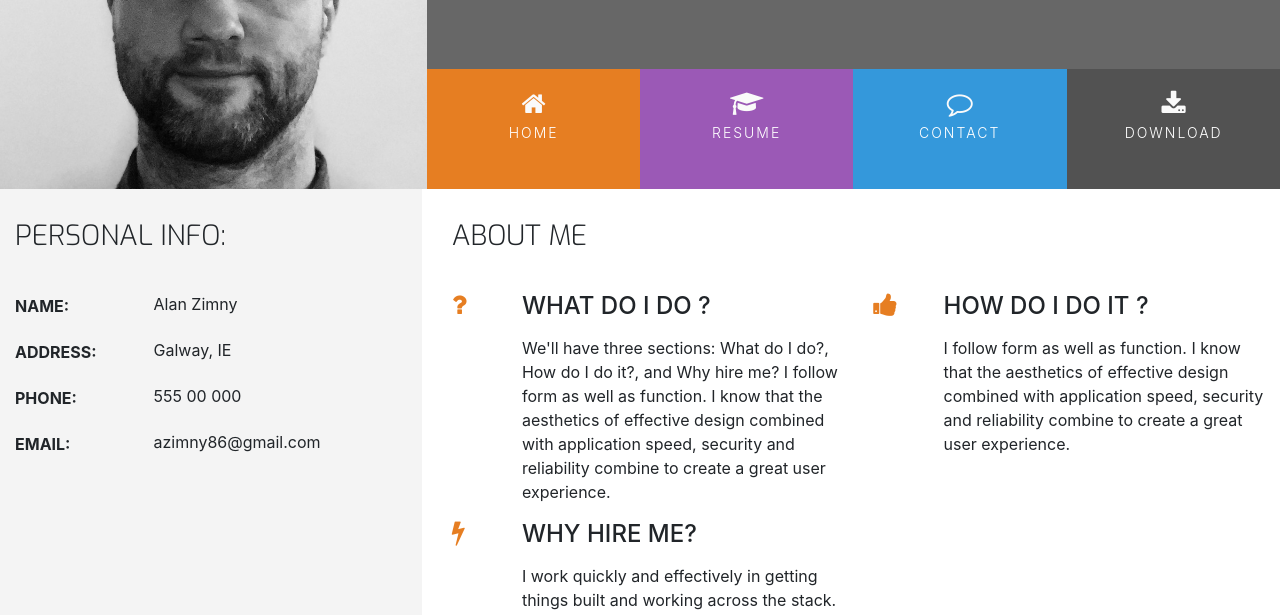
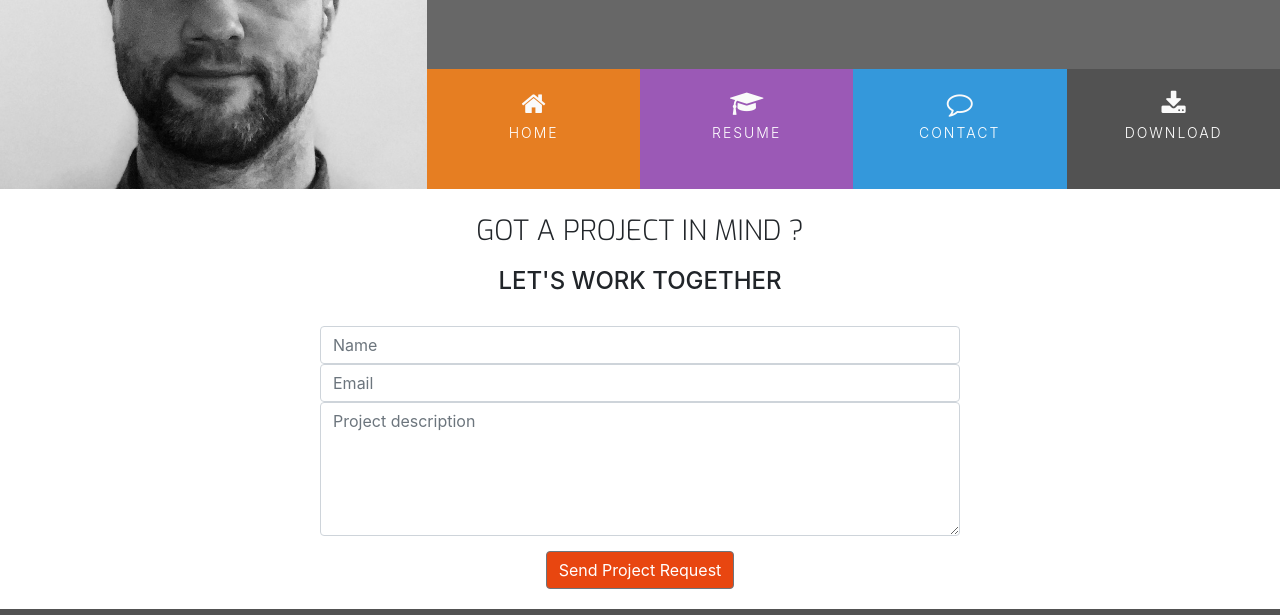
Before and after one commit to azimny86/Resume, a plain HTML site: page contact.html in a window 1280 px wide. Shown: the part 180-795 px from the top of the page. Drawn offline with nearby package versions, Linux system fonts and the light colour scheme.

Commit message:
Add contact form with styilin

```diff
--- a/assets/css/style.css
+++ b/assets/css/style.css
@@ -31,6 +31,10 @@
 
 .bg-color-work-history {
     background-color: #9b59b6;
+}
+
+.bg-color-contact {
+    background-color: #fff;
 }
 
 /*-------------------------- Heading*/
@@ -334,3 +338,36 @@ footer{
 .history-items {
     margin-bottom: 30px;
 }
+
+/*-------------------------- Contact Form*/
+
+.contact-heading {
+    font-family: 'Exo', sans-serif;
+    font-weight: 300;
+    margin-top: 25px;
+    margin-bottom: 20px;
+}
+
+.center-form {
+    padding-top: 10px;
+    margin: 0 auto;
+    max-width: 70%;
+}
+
+button[type= "submit"] {
+    margin-top: 15px;
+    margin-bottom: 20px;
+    columns: #fafafa;
+    background-color: #e84610;
+}
+
+/*-------------------------- Media Queries*/
+
+@media (min-width:992px) {
+    .center-form {
+        padding-top: 30px;
+        min-height: 240px;
+        margin: 0 auto;
+        max-width: 50%;
+    }
+}
--- a/contact.html
+++ b/contact.html
@@ -36,7 +36,7 @@
                                 <a href="contact.html" class="hvr-sweep-to-bottom"><i class="fa fa-comment-o" aria-hidden="true"></i></i><span>Contact</span></a>
                             </li>
                             <li class="col-6 col-sm-3 ui-manu-color-download list-inline-item menuitem">
-                                <a href="#" class="hvr-sweep-to-bottom"><i class="fa fa-download" aria-hidden="true"></i></i><span>Download</span></a>
+                                <a href="assets/cv/Alan_Zimny_CV.PDF" class="hvr-sweep-to-bottom" target="_blank"><i class="fa fa-download" aria-hidden="true"></i></i><span>Download</span></a>
                             </li>
                         </ul>
                     </div>
@@ -46,94 +46,21 @@
         </div>
     </header>
     <section class="containser-fluid">
-        <div class="row ">
-            <div class="col-md-4 bg-color-personal-info section-column">
-                <div class="row">
-                    <div class="col-12">
-                        <h3 class="section-heading uppersace"> Personal Info:</h3>
-                    </div>
-                </div>
-                <div class="personal-info-item">
-                    <div class="key">
-                        <p class="uppersace">Name:</p>
-                    </div>
-                    <div class="value">
-                        <p>Alan Zimny</p>
-                    </div>
-                </div>
-                <div class="personal-info-item">
-                    <div class="key">
-                        <p class="uppersace">Address:</p>
-                    </div>
-                    <div class="value">
-                        <p>Galway, IE</p>
-                    </div>
-                </div>
-                <div class="personal-info-item">
-                    <div class="key">
-                        <p class="uppersace">Phone:</p>
-                    </div>
-                    <div class="value">
-                        <p>555 00 000</p>
-                    </div>
-                </div>
-                <div class="personal-info-item">
-                    <div class="key">
-                        <p class="uppersace">Email:</p>
-                    </div>
-                    <div class="value">
-                        <p>azimny86@gmail.com</p>
-                    </div>
-                </div>
-            </div>
-            <div class="col-md-8 bg-color-three-reasons section-column">
-                <div class="row">
-                    <div class="col">
-                        <h3 class="section-heading uppersace">About Me</h3>
-                    </div>
-                </div>
-                <div class="row">
-                    <div class="col-10 offset-1 offset-sm-0 col-sm-4 col-md-6">
-                        <div class="row">
-                            <div class="col-2">
-                                <i class="three-reasons-icon fa fa-question" aria-hidden="true"></i>
-                            </div>
-                            <div class="col-10">
-                                <h4 class="three-reasons-heading uppersace">What do I do ?</h4>
-                                <p>
-                                    We'll have three sections: What do I do?, How do I do it?, and Why hire me?
-                                    I follow form as well as function. I know that the aesthetics of effective design combined with application speed, security and reliability combine to create a great user experience.
-                                </p>
+        <div class="row bg-color-contact">
+            <div class="col">
+                <h3 class="contact-heading uppersace text-center">Got a project in mind ?</h3>
+                <h4 class="uppersace text-center">Let's work together</h4>
+                <div class="center-form">
+                    <form action="">
+                        <input type="text" name="name" id="fullname" class="form-control" placeholder="Name" required/>
+                        <input type="email" name="email" id="emailaddress" class="form-control" placeholder="Email" required/>
+                        <textarea name="projectsummary" id="projectsummary" rows="5" placeholder="Project description" class="form-control"></textarea>
+                        <div class="form-row text-center">
+                            <div class="col">
+                                <button type="submit" class="btn btn-secondary"> Send Project Request</button>
                             </div>
                         </div>
-                    </div>
-                    <div class="col-10 offset-1 offset-sm-0 col-sm-4 col-md-6">
-                        <div class="row">
-                            <div class="col-2">
-                                <i class="three-reasons-icon fa fa-thumbs-up" aria-hidden="true"></i>
-                            </div>
-                            <div class="col-10">
-                                <h4 class="three-reasons-heading uppersace">How do I do it ?</h4>
-                                <p>
-                                    I follow form as well as function. I know that the aesthetics of effective design combined with application speed, security and reliability
-                                    combine to create a great user experience.
-                                </p>
-                            </div>
-                        </div>
-                    </div>
-                    <div class="col-10 offset-1 offset-sm-0 col-sm-4 col-md-6">
-                        <div class="row">
-                            <div class="col-2">
-                                <i class="three-reasons-icon fa fa-bolt" aria-hidden="true"></i>
-                            </div>
-                            <div class="col-10">
-                                <h4 class="three-reasons-heading uppersace">Why hire me?</h4>
-                                <p>
-                                    I work quickly and effectively in getting things built and working across the stack. I'm an excellent communicator who thrives in bright and enthusiastic teams and I'm also a self starter when working solo.
-                                </p>
-                            </div>
-                        </div>
-                    </div>
+                    </form>
                 </div>
             </div>
         </div>
@@ -150,7 +77,7 @@
                 <h5 class="uppersace general-sub">Download</h5>
                 <p class="inline-block">
                     Need a printable version of my CV?
-                    <a href="http://" target="_blank" rel="noopener noreferrer" class="cv-pdf">
+                    <a href="assets/cv/Alan_Zimny_CV.PD" target="_blank" rel="noopener noreferrer" class="cv-pdf">
                         <i class="fa fa-download" aria-hidden="true"></i>
                         <span class="sr-only">Download link.</span>
                     </a>
```
Also changed, not shown: index.html (+3 -2 lines), resume.html (+2 -2 lines), 1 other file.
